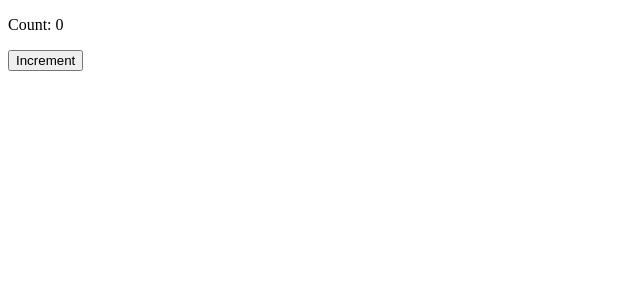
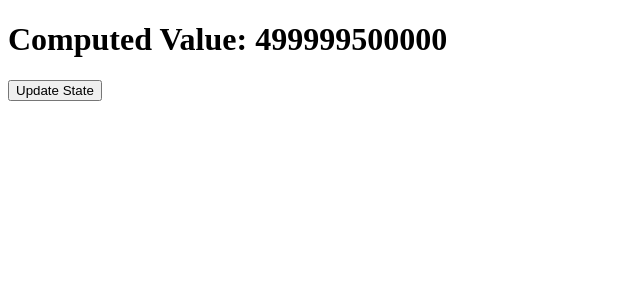
Before and after one commit to githubscientist/fsdwdtb11, a React (Vite) app in the folder client/: page / in a window 1280 px wide. Shown: the top 300 px of the page, without its empty margins (0-640 px from the left). Built offline with nearby package versions, Linux system fonts and the light colour scheme.

Commit message:
useMemo hook

```diff
--- a/client/src/App.jsx
+++ b/client/src/App.jsx
@@ -1,33 +1,23 @@
-import { useCallback, useState } from "react";
-import React from "react";
-
-const Counter = ({ onIncrement }) => {
-
-  console.log('rendering...');
-
-  return (
-    <button
-      onClick={onIncrement}
-    >Increment</button>
-  )
-}
-
-const MemoizedCounter = React.memo(Counter);
+import { useMemo, useState } from "react";
 
 const App = () => {
 
-  const [count, setCount] = useState(0);
+  const [state, setState] = useState(0);
 
-  const increment = useCallback(() => {
-    setCount(prev => prev + 1);
-  }, []);
+  let computedValue = useMemo(() => {
+    let sum = 0;
+
+    for (let i = 0; i < 1000000; i++) {
+      sum += i;
+    }
+
+    return sum + state;
+  }, [state]);
 
   return (
     <div>
-      <p>Count: {count}</p>
-      <MemoizedCounter
-        onIncrement={increment}
-      />
+      <h1>Computed Value: {computedValue}</h1>
+      <button onClick={() => setState(state + 1)}>Update State</button>
     </div>
   )
 }
```
Also changed, not shown: 1 other file (tests, documents, lock files or other folders).
